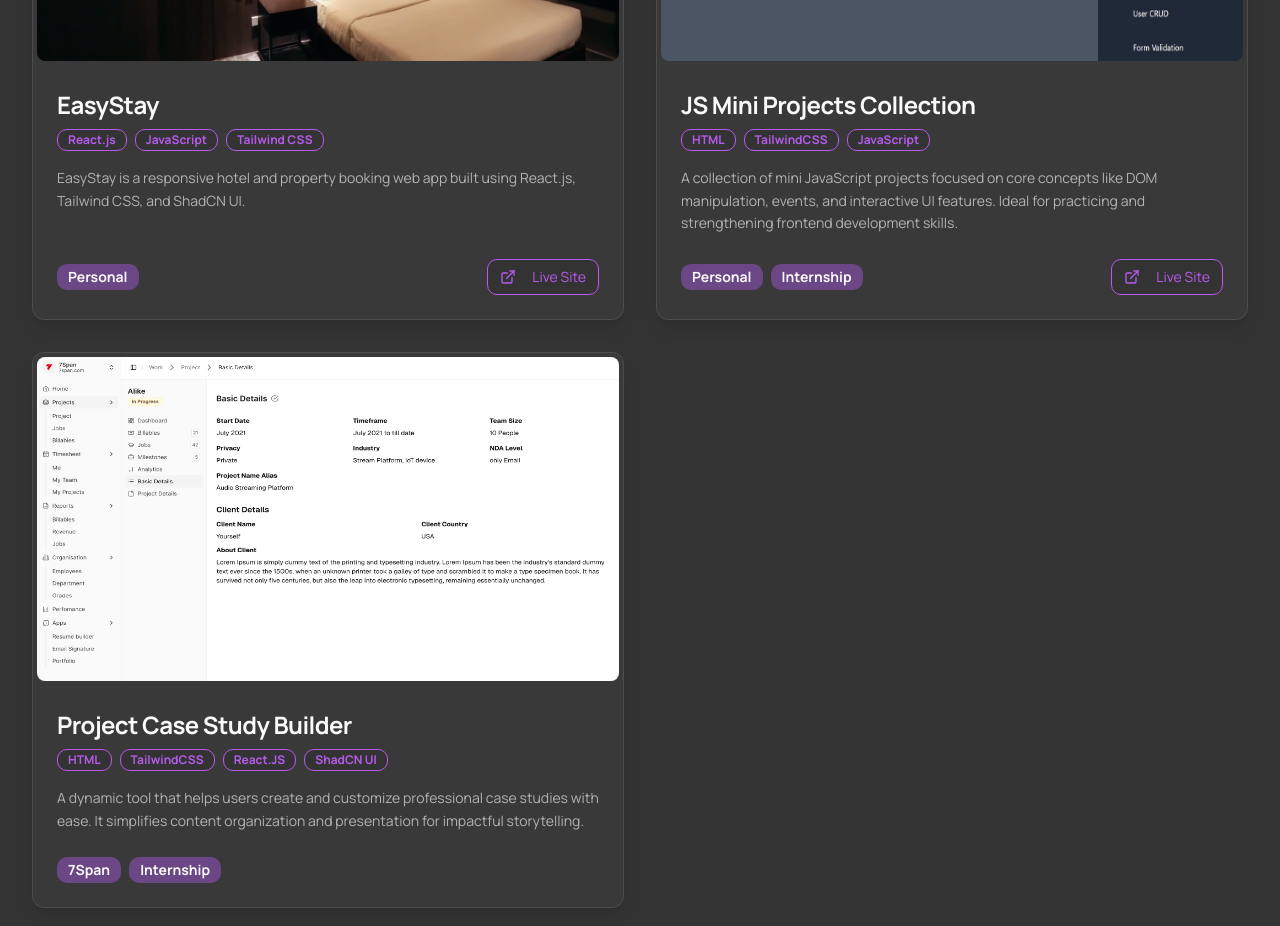
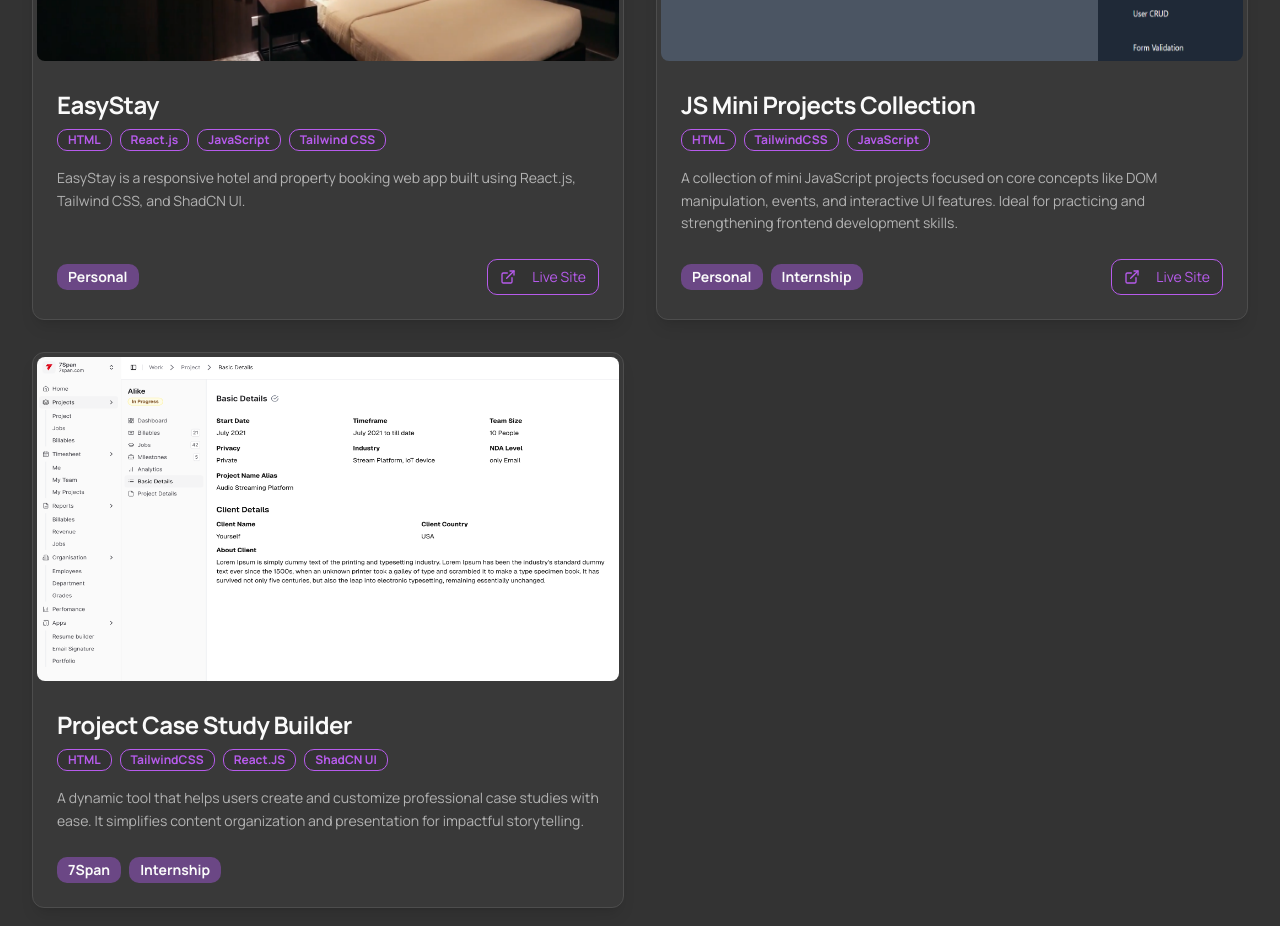
Before and after one commit to dhruvpanchal-271103/Dhruv-Portfolio, a Next.js app: page / in a window 1280 px wide. Shown: the part 1260-2186 px from the top of the page. Built offline with nearby package versions, Linux system fonts and the light colour scheme.

Commit message:
Add category

```diff
--- a/src/components/sections/projects-section.tsx
+++ b/src/components/sections/projects-section.tsx
@@ -12,7 +12,7 @@ const featuredProjects: Project[] = [
     description: "EasyStay is a responsive hotel and property booking web app built using React.js, Tailwind CSS, and ShadCN UI.",
     imageUrl: "/images/easystay.png",
     imageHint: "Hotel booking interface",
-    tags: ["React.js", "JavaScript", "Tailwind CSS"],
+    tags: ["HTML", "React.js", "JavaScript", "Tailwind CSS"],
     liveUrl: "https://easy-stay-project.vercel.app/",
   },
   {
```
